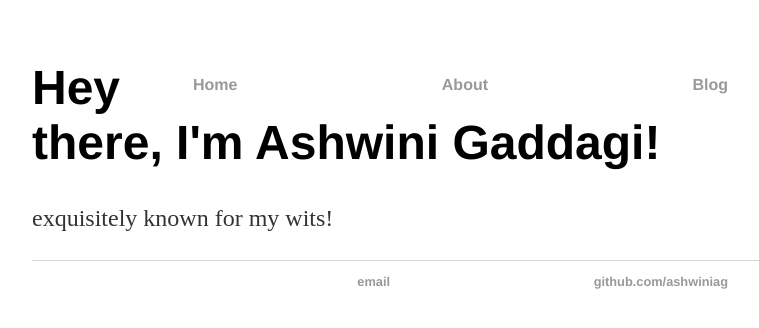
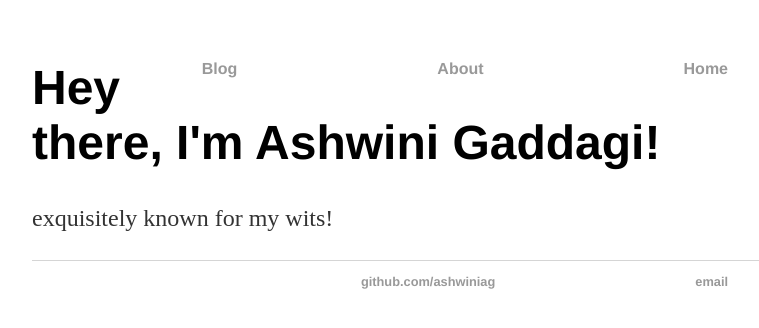
Before and after one commit to ashwiniag/ashwiniag.github.io, a Jekyll site: the page built from index.html, in a window 1280 px wide. Shown: the top 328 px of the page, without its empty margins (160-919 px from the left). Built offline with Jekyll 4.4.1, drawn with Linux system fonts in a browser that asks for light colours.

Commit message:
Update main.css

```diff
--- a/css/main.css
+++ b/css/main.css
@@ -7,11 +7,12 @@ nav ul, footer ul {
     padding: 0px;
     list-style: none;
     font-weight: bold;
-    float: right;
+
 }
 nav ul li, footer ul li {
     display: inline;
     margin-right: 200px;
+    float: right;
 }
 a {
     text-decoration: none;
```
